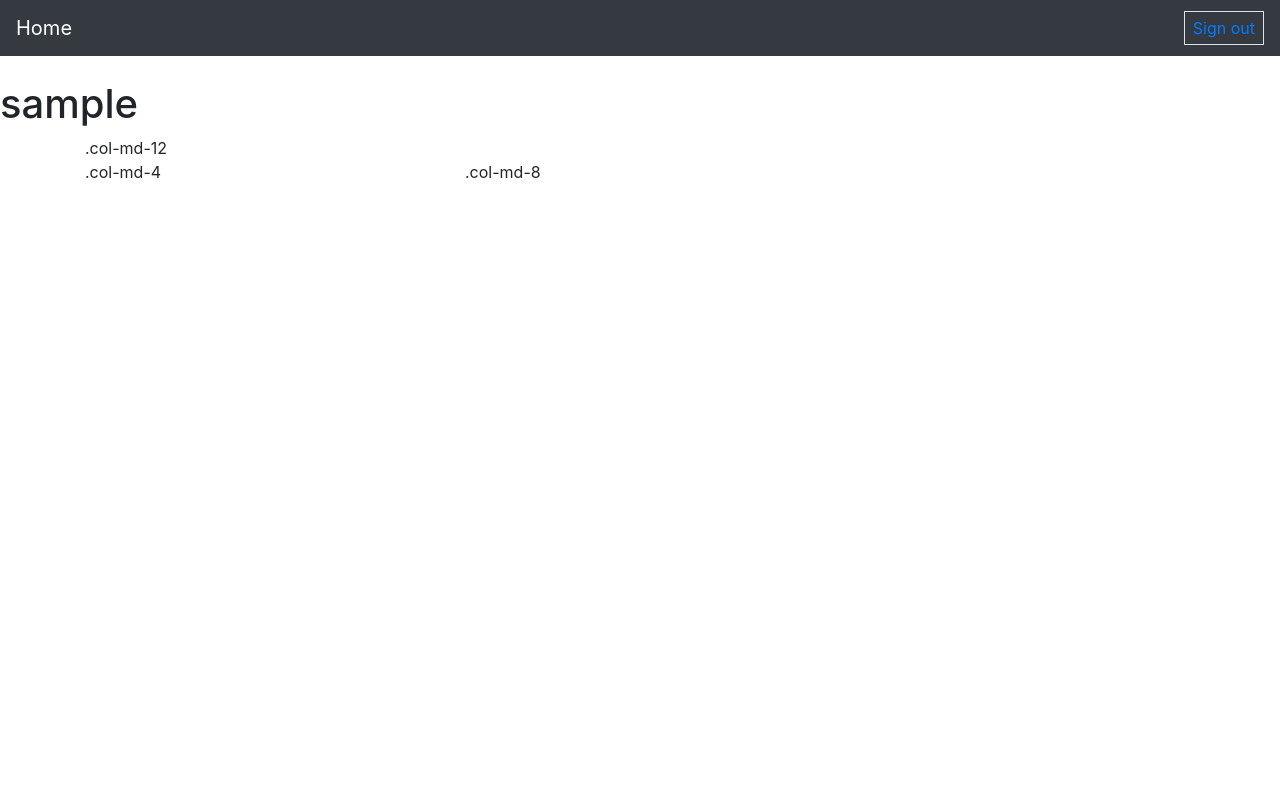
After one commit to ndvssankar/Web-Programming, a Flask app: template project1/templates/user_home.html in a window 1280 px wide. The commit adds this page. Run offline with Flask 2, Linux system fonts and the light colour scheme; the template is opened without the code that fills it: most values are stand-ins (such as "Sample title", 1, 10 or a date in 2020); some libraries are stand-ins or nearby versions.

Commit message:
changed user_profile to user_home

```diff
--- a/project1/application.py
+++ b/project1/application.py
@@ -1,5 +1,5 @@
 import os
-
+import search
 from flask import Flask, request, render_template, redirect
 from flask import url_for, session, flash, jsonify
 from models import *
@@ -8,7 +8,6 @@ from sqlalchemy import and_
 from book_details import get_book_details
 from init_app import initialize_production_app
 from sqlalchemy import or_
-import search
 
 
 
@@ -37,11 +36,11 @@ def logout():
     flash("User successfully logout")
     return redirect(url_for("register"))
 
-@app.route('/user_profile', methods=["GET"])
-def user_profile():
+@app.route('/user_home', methods=["GET"])
+def user_home():
     if not session["USERNAME"] is None:
         username = session["USERNAME"]
-        return render_template("/user_profile.html", username=username)
+        return render_template("/user_home.html", username=username)
     else:
         flash("Your session is closed.. Please login again")
         return redirect(url_for("register"))
@@ -126,7 +125,7 @@ def api_books():
             books_json['books']=l
             return jsonify(books_json)
     else:
-        eturn jsonify({"Error":"invalid search query"}), 422
+        return jsonify({"Error":"invalid search query"}), 422
 
 @app.route("/api/book/<isbn_number>")
 def book_details_web_api(isbn_number):
--- /dev/null
+++ b/project1/templates/user_home.html
@@ -0,0 +1,20 @@
+<html>
+    <head>
+        {% include 'scripts.html' %}
+    </head>
+    <body>
+        {% include 'usernavbar.html' %}
+        </br>
+        <h1>{{ username }}</h1>
+
+        <div class="container">
+          <div class="row">
+            <div class="col-md-12">.col-md-12</div>
+          </div>
+          <div class="row">
+            <div class="col-md-4">.col-md-4</div>
+            <div class="col-md-8">.col-md-8</div>
+          </div>
+        </div>
+    </body>
+</html>
--- a/project1/templates/usernavbar.html
+++ b/project1/templates/usernavbar.html
@@ -14,11 +14,4 @@
         data-ga-click="(Logged out) Header, clicked Sign up, text:sign-up">
         Sign&nbsp;out
     </a>
-
-     <form action="/search" method="post">
-    <div class="form-group">
-      <input type="text" class="form-control" name="searchword" placeholder="Enter book or author name">
-    </div>
-    <button type="submit" class="btn btn-primary">Search</button>
-  </form>>
 </nav>
```
Also changed, not shown: project1/templates/sample.html (added, +27 -0 lines), project1/templates/user_profile.html (deleted, +0 -23 lines).
